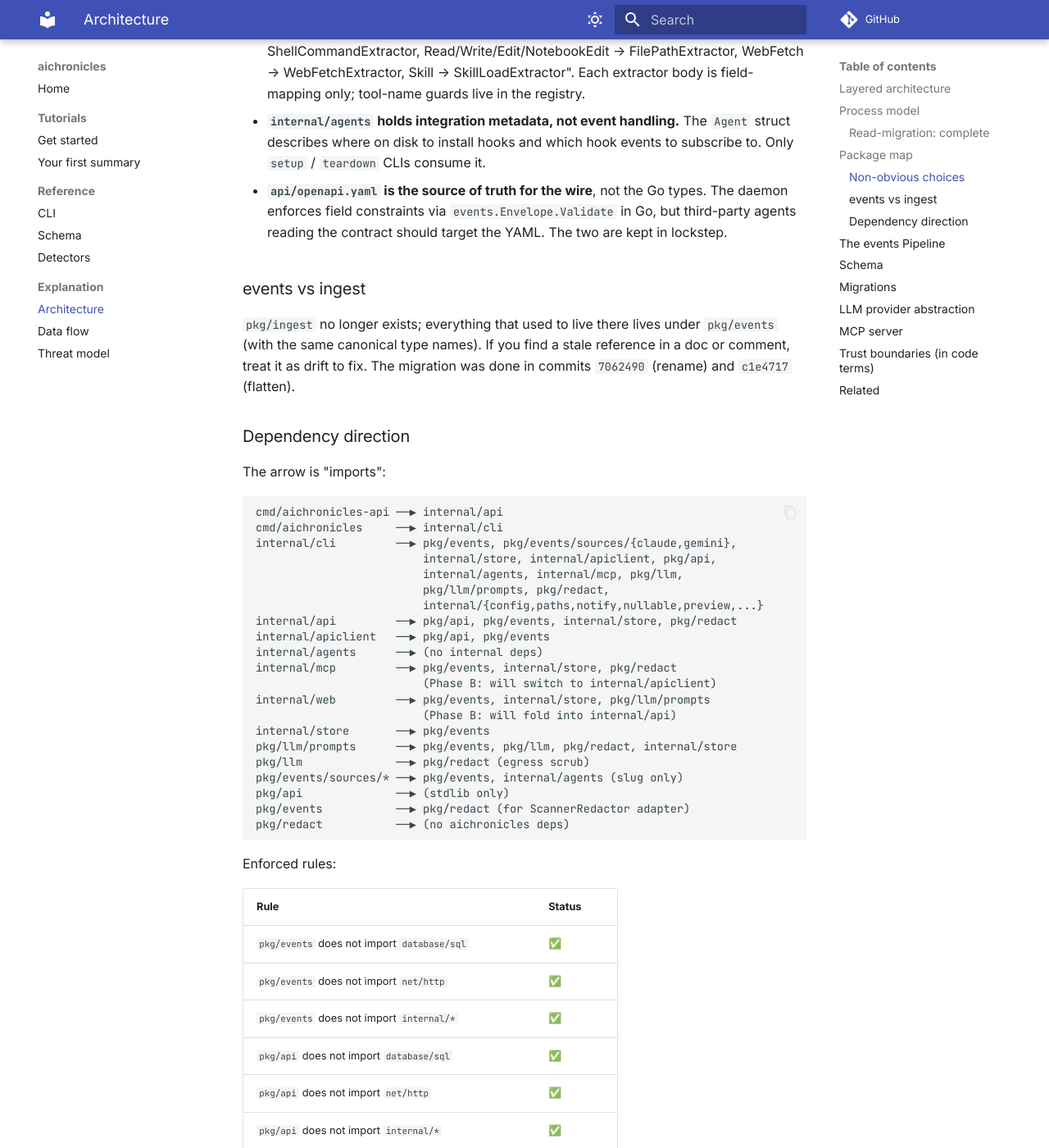
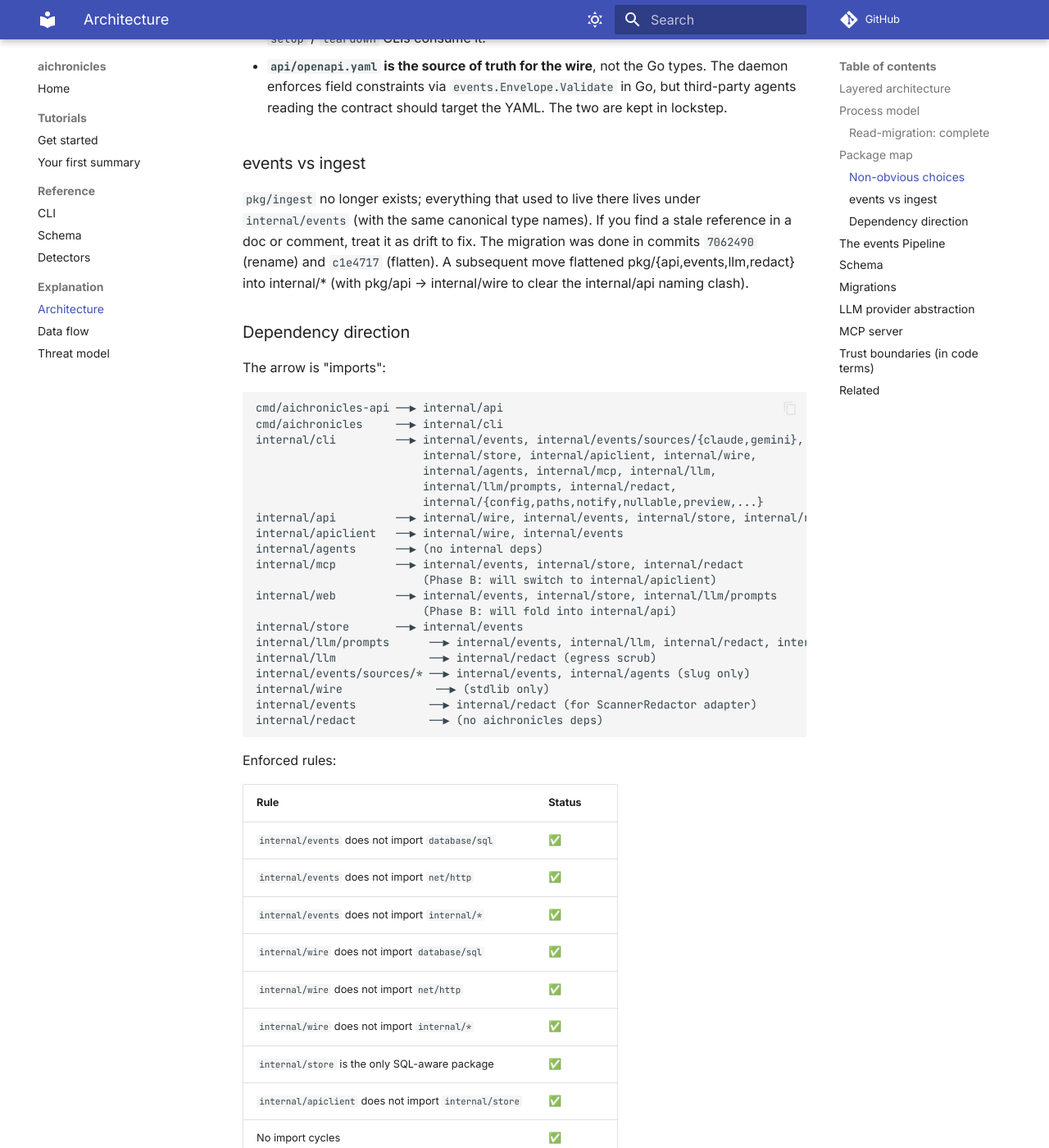
Before and after one commit to toabctl/aichronicles, an MkDocs documentation site: the page built from docs/explanation/architecture.md, in a window 1280 px wide and 1400 px high, scrolled down 7282 px. Shown: the whole window at 82% size. Built offline with MkDocs 1.6.1 and Material for MkDocs 9.7.7, drawn with Linux system fonts in a browser that asks for light colours; comment, search, counter and statistics services are not loaded; some of the changed text lies outside the part shown.

Commit message:
docs: refresh comments and architecture map after pkg/ → internal/ moves
Sweeps stale "pkg/<x>" references in Go doc comments, the
architecture explanation, threat model, and Makefile to point at
the new internal/ paths. Restructures the "Package map" section so
the formerly-pkg/ packages (wire, events, redact, llm) appear under
the internal/ heading they now live in, and rewords the "Public
domain core" framing — these are no longer public, just internal
packages with strict dependency rules enforced by tools/depcheck.

internal/wire/doc.go: package preamble updated to say "Package wire"
and to reference the depcheck tool that enforces the rules.

No code changes, only doc/comment text.

Co-Authored-By: Claude Opus 4.7 (1M context) <noreply@anthropic.com>

````diff
--- a/docs/explanation/architecture.md
+++ b/docs/explanation/architecture.md
@@ -16,8 +16,9 @@ parts" — not duplicated here so the two can't drift.
 aichronicles is organised as a hexagonal / ports-and-adapters
 shape with three rings:
 
-  - **Public domain core** (`pkg/events`) at the center.
-  - **Public wire layer** (`pkg/api`) one ring out — typed
+  - **Domain core** (`internal/events`) at the center — no SQL,
+    no HTTP, no I/O.
+  - **Wire layer** (`internal/wire`) one ring out — typed
     request/response shapes for the HTTP API, transport-agnostic.
   - **Infrastructure adapters** (`internal/store` for SQLite,
     `internal/api` for the HTTP daemon, `internal/apiclient`
@@ -44,8 +45,8 @@ shape with three rings:
                                                  │
                                                  ▼
               ┌──────────────────┐    ┌──────────────────┐
- Wire layer   │   pkg/api        │    │   pkg/events     │  ← Domain core
- (public)     │ Problem, Cursor, │    │   envelope, kind,│     public, no SQL,
+ Wire layer   │   internal/wire  │    │ internal/events  │  ← Domain core
+              │ Problem, Cursor, │    │ envelope, kind,  │     no SQL,
               │ EventList,       │    │   episode, view, │     no HTTP, no I/O
               │ SessionDigest,   │    │   redact, role,  │
               │ SearchHit,       │    │   nullable       │
@@ -136,8 +137,8 @@ cmd/
   aichronicles-api/     unified daemon entrypoint (UDS HTTP server:
                         /v1/* JSON, /v1/stream SSE, web HTML)
 
-pkg/                    public, no stability promise
-  api/                  wire types — request/response shapes for the
+internal/               private; only this binary imports
+  wire/                 wire types — request/response shapes for the
                         HTTP API, transport-agnostic. JSON tags on
                         every exported field; *string / *int64 for
                         nullable columns (no sql.NullString); RFC
@@ -147,8 +148,8 @@ pkg/                    public, no stability promise
                         episodes.go, search.go, facts.go, insights.go,
                         skills.go, llm_outputs.go, projects.go,
                         unresolved.go, subagents.go, writes.go,
-                        stream.go. CI guard (Phase D): pkg/api does
-                        not import database/sql or net/http.
+                        stream.go. CI guard: internal/wire does not
+                        import database/sql or net/http.
   events/               domain core
     envelope.go         Envelope, Tool, Subagent, Redaction, Ack,
                         Validate, ValidationError, ErrInvalid,
@@ -178,21 +179,13 @@ pkg/                    public, no stability promise
       gemini/
         hook.go         HookTranslator
         transcript.go   TranscriptSource
-
   redact/               detector library + scanner combinators
-                        (no aichronicles-internal deps)
+                        (no other internal/* deps)
   llm/                  provider-neutral interface
     config.go           Provider / Config / FromConfig switchboard
     anthropic.go        adapter using anthropic-sdk-go
     openai.go           adapter using openai-go
     prompts/            BuildSummary / BuildReflect / BuildPropose
-
-  ingest/               wire schema (legacy alias kept for backward
-                        import paths; canonical home is pkg/events
-                        — see "events vs ingest" below if you find
-                        the alias still in use anywhere)
-
-internal/               private; only this binary imports
   agents/               Claude Code / Gemini CLI integration metadata
                         (slug, hook event names, settings.json paths
                         — consumed only by `setup` / `teardown`)
@@ -310,21 +303,21 @@ integration/            //go:build integration tests
 
 ### Non-obvious choices
 
-- **`pkg/events` is the domain core.** It imports nothing from
+- **`internal/events` is the domain core.** It imports nothing from
   `internal/*`, no `database/sql`, no `net/http`. It owns the event
   model end-to-end: shape, validation, pipeline, sources, sinks,
   extractors, and the read-side primitives (`EventView`, `Episode`).
   The package has no stability promise but is intentionally
   embeddable.
 
-- **Sources are sub-packaged by agent.** `pkg/events/sources/claude`
-  and `pkg/events/sources/gemini` each export a `HookTranslator`
+- **Sources are sub-packaged by agent.** `internal/events/sources/claude`
+  and `internal/events/sources/gemini` each export a `HookTranslator`
   (single-shot, used by `aichronicles hook`) and a `JSONLSource`
   / `TranscriptSource` (streaming, used by importers). Adding a
-  third agent = one new sub-package; nothing in `pkg/events`
+  third agent = one new sub-package; nothing in `internal/events`
   changes.
 
-- **The Sink interface lives in `pkg/events`; the SQLite implementation
+- **The Sink interface lives in `internal/events`; the SQLite implementation
   lives in `internal/store`.** Two implementations: `Sink` (one tx
   per Write — for the daemon's HTTP path) and `BufferedSink` (chunked
   commits with row-by-row fallback — for batch importers). Both
@@ -350,10 +343,12 @@ integration/            //go:build integration tests
 ### events vs ingest
 
 `pkg/ingest` no longer exists; everything that used to live there
-lives under `pkg/events` (with the same canonical type names). If
+lives under `internal/events` (with the same canonical type names). If
 you find a stale reference in a doc or comment, treat it as drift
 to fix. The migration was done in commits `7062490` (rename) and
-`c1e4717` (flatten).
+`c1e4717` (flatten). A subsequent move flattened pkg/{api,events,llm,redact}
+into internal/* (with pkg/api → internal/wire to clear the
+internal/api naming clash).
 
 ### Dependency direction
 
@@ -362,37 +357,37 @@ The arrow is "imports":
 ```
 cmd/aichronicles-api ──▶ internal/api
 cmd/aichronicles     ──▶ internal/cli
-internal/cli         ──▶ pkg/events, pkg/events/sources/{claude,gemini},
-                         internal/store, internal/apiclient, pkg/api,
-                         internal/agents, internal/mcp, pkg/llm,
-                         pkg/llm/prompts, pkg/redact,
+internal/cli         ──▶ internal/events, internal/events/sources/{claude,gemini},
+                         internal/store, internal/apiclient, internal/wire,
+                         internal/agents, internal/mcp, internal/llm,
+                         internal/llm/prompts, internal/redact,
                          internal/{config,paths,notify,nullable,preview,...}
-internal/api         ──▶ pkg/api, pkg/events, internal/store, pkg/redact
-internal/apiclient   ──▶ pkg/api, pkg/events
+internal/api         ──▶ internal/wire, internal/events, internal/store, internal/redact
+internal/apiclient   ──▶ internal/wire, internal/events
 internal/agents      ──▶ (no internal deps)
-internal/mcp         ──▶ pkg/events, internal/store, pkg/redact
+internal/mcp         ──▶ internal/events, internal/store, internal/redact
                          (Phase B: will switch to internal/apiclient)
-internal/web         ──▶ pkg/events, internal/store, pkg/llm/prompts
+internal/web         ──▶ internal/events, internal/store, internal/llm/prompts
                          (Phase B: will fold into internal/api)
-internal/store       ──▶ pkg/events
-pkg/llm/prompts      ──▶ pkg/events, pkg/llm, pkg/redact, internal/store
-pkg/llm              ──▶ pkg/redact (egress scrub)
-pkg/events/sources/* ──▶ pkg/events, internal/agents (slug only)
-pkg/api              ──▶ (stdlib only)
-pkg/events           ──▶ pkg/redact (for ScannerRedactor adapter)
-pkg/redact           ──▶ (no aichronicles deps)
+internal/store       ──▶ internal/events
+internal/llm/prompts      ──▶ internal/events, internal/llm, internal/redact, internal/store
+internal/llm              ──▶ internal/redact (egress scrub)
+internal/events/sources/* ──▶ internal/events, internal/agents (slug only)
+internal/wire              ──▶ (stdlib only)
+internal/events           ──▶ internal/redact (for ScannerRedactor adapter)
+internal/redact           ──▶ (no aichronicles deps)
 ```
 
 Enforced rules:
 
 | Rule | Status |
 |---|---|
-| `pkg/events` does not import `database/sql` | ✅ |
-| `pkg/events` does not import `net/http` | ✅ |
-| `pkg/events` does not import `internal/*` | ✅ |
-| `pkg/api` does not import `database/sql` | ✅ |
-| `pkg/api` does not import `net/http` | ✅ |
-| `pkg/api` does not import `internal/*` | ✅ |
+| `internal/events` does not import `database/sql` | ✅ |
+| `internal/events` does not import `net/http` | ✅ |
+| `internal/events` does not import `internal/*` | ✅ |
+| `internal/wire` does not import `database/sql` | ✅ |
+| `internal/wire` does not import `net/http` | ✅ |
+| `internal/wire` does not import `internal/*` | ✅ |
 | `internal/store` is the only SQL-aware package | ✅ |
 | `internal/apiclient` does not import `internal/store` | ✅ |
 | No import cycles | ✅ |
@@ -401,7 +396,7 @@ Phase D will lift these from "asserted in this doc" to
 "checked in CI" via a small dependency-direction guard.
 
 Mixed read-side discipline (currently): some types are
-domain-clean (`EventView`, `Episode` in `pkg/events`); most
+domain-clean (`EventView`, `Episode` in `internal/events`); most
 read-side types (`SessionDigestRow`, `LiveEvent`, `SubagentSpan`,
 `SkillStaleness`, …) still live in `internal/store` with
 `sql.NullString` fields. Consumers reach into `internal/store` for
@@ -411,7 +406,7 @@ lives where.
 
 ## The events Pipeline
 
-`pkg/events.Pipeline` is the orchestrator. Three call sites use
+`internal/events.Pipeline` is the orchestrator. Three call sites use
 it:
 
 - **API HTTP handler** (`internal/api/server.go`): one
@@ -490,7 +485,7 @@ expectation. Then `make docs` regenerates
 
 ## LLM provider abstraction
 
-Two adapters — `pkg/llm/anthropic.go` and `pkg/llm/openai.go` —
+Two adapters — `internal/llm/anthropic.go` and `internal/llm/openai.go` —
 behind one provider-neutral interface
 (`Client.Complete(ctx, Request) *Response`). Both wrap official
 vendor SDKs:
@@ -545,7 +540,7 @@ The threat model page describes trust boundaries narratively.
 Where they're enforced in code:
 
 - **Server-side redaction (THE enforcement point):**
-  `pkg/events/pipeline.go::Pipeline.Process` runs the
+  `internal/events/pipeline.go::Pipeline.Process` runs the
   configured `events.Redactor` on every envelope before
   extractor dispatch and Sink.Write, then re-marshals
   `e.Raw` from the post-redaction Envelope so the SQLite
@@ -559,7 +554,7 @@ Where they're enforced in code:
   regardless of any `redaction.applied` claim on the wire.
   A buggy or malicious client cannot smuggle secrets past
   the gate by lying about pre-redaction.
-- **Sources are pure translators:** `pkg/events/sources/{claude,
+- **Sources are pure translators:** `internal/events/sources/{claude,
   gemini}/{hook,jsonl,transcript}.go` no longer hold a Redactor
   field. Translation produces an unredacted envelope; the
   consuming Pipeline scrubs.
@@ -573,11 +568,11 @@ Where they're enforced in code:
   redactor never sees an LLM response, so the store is the
   enforcement point for LLM-egress data.
 - **LLM-egress redaction (outbound network):** prompt builders
-  in `pkg/llm/prompts/prompts.go` route every user-content
+  in `internal/llm/prompts/prompts.go` route every user-content
   string through `redact.Outbound` before composing the user
   message.
-- **API error scrub:** `pkg/llm/anthropic.go::scrubAnthropicError`
-  and `pkg/llm/openai.go::scrubOpenAIError`.
+- **API error scrub:** `internal/llm/anthropic.go::scrubAnthropicError`
+  and `internal/llm/openai.go::scrubOpenAIError`.
 - **Config-file mode check:** `internal/config/config.go::LoadFrom`
   refuses 0644-or-permissive files when any provider has
   `api_key_command` set.
````
Also changed, not shown: docs/explanation/threat-model.md (+2 -2 lines), 9 other files.
